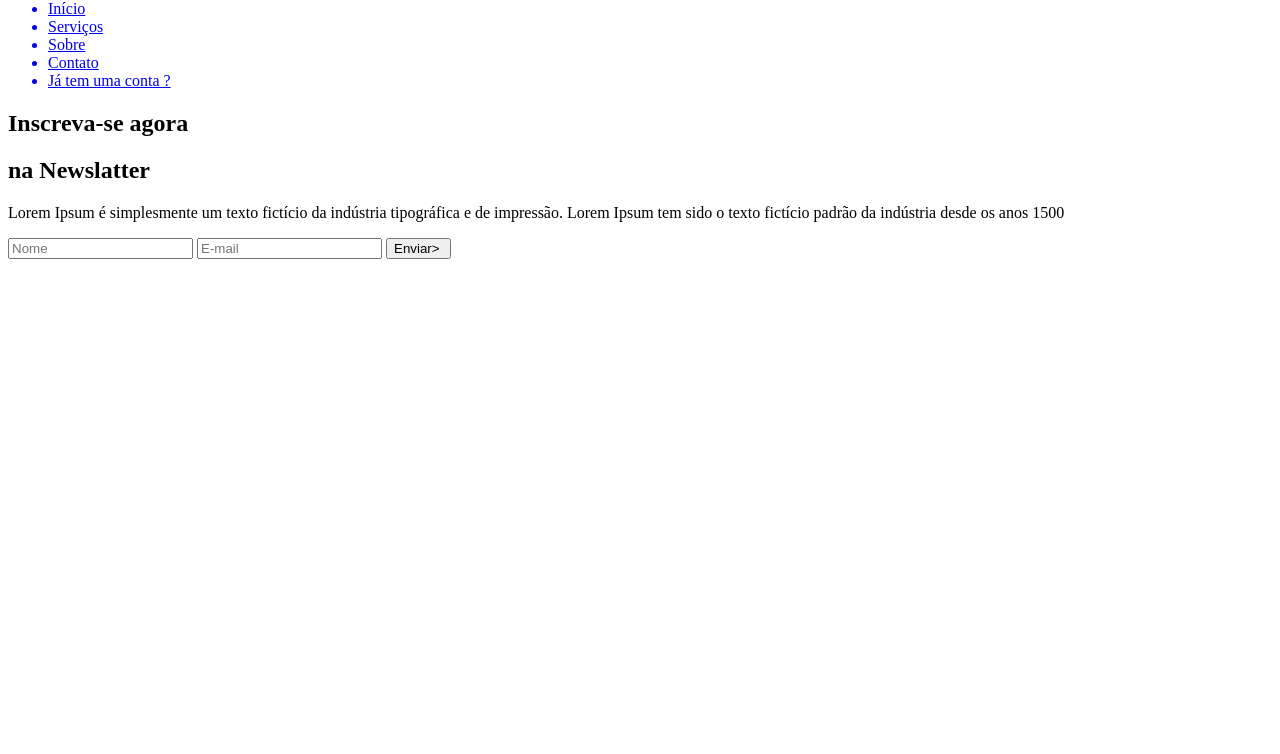
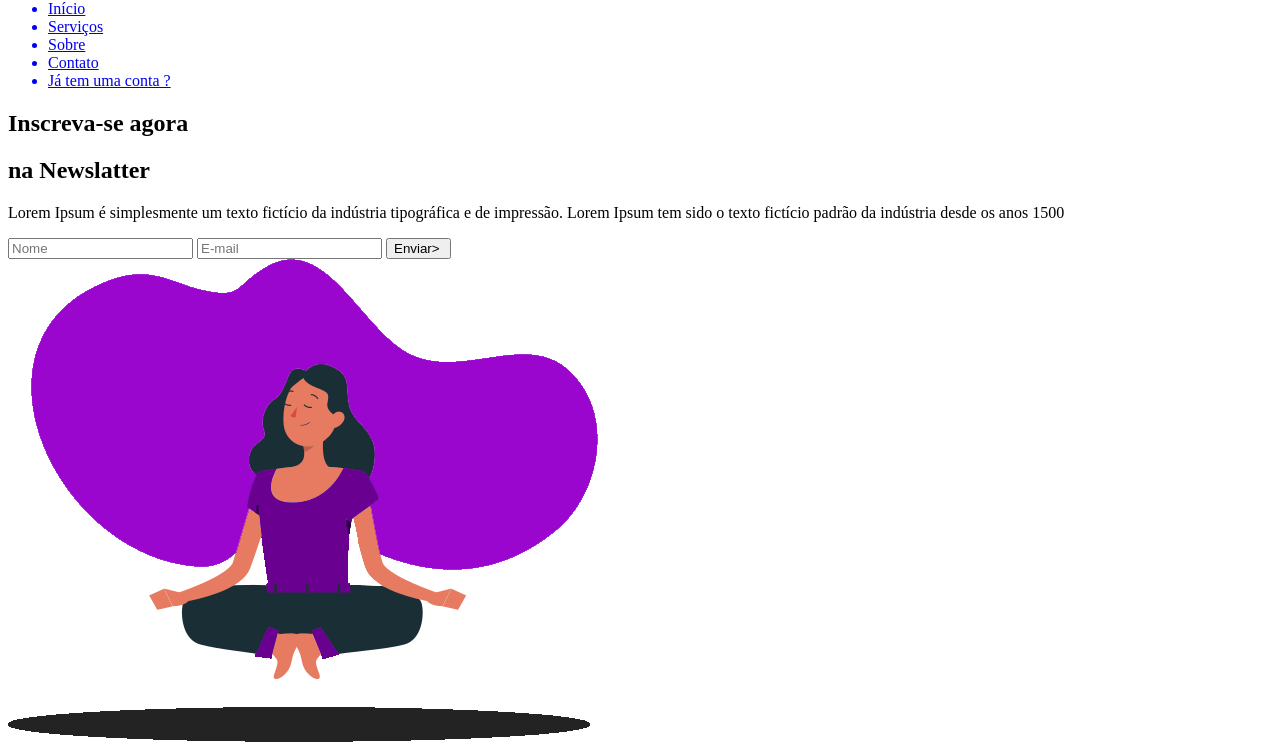
Before and after one commit to luizgutemberg/landing-page, a plain HTML site: page index.html in a window 1280 px wide. Shown: the part 138-892 px from the top of the page. Before the commit the page ends 800 px from the top, so only its background shows below. Drawn offline with Linux system fonts and the light colour scheme.

Commit message:
adicionando imagem mulher de roxo

```diff
--- a/index.html
+++ b/index.html
@@ -35,6 +35,7 @@
                 <input type="submit" value="Enviar> ">
             </form>
         </aside>
+            <img src="./components/imagens/77d0a7c454e658833800528e748edbe9.png">
 
         <article>
 
```
